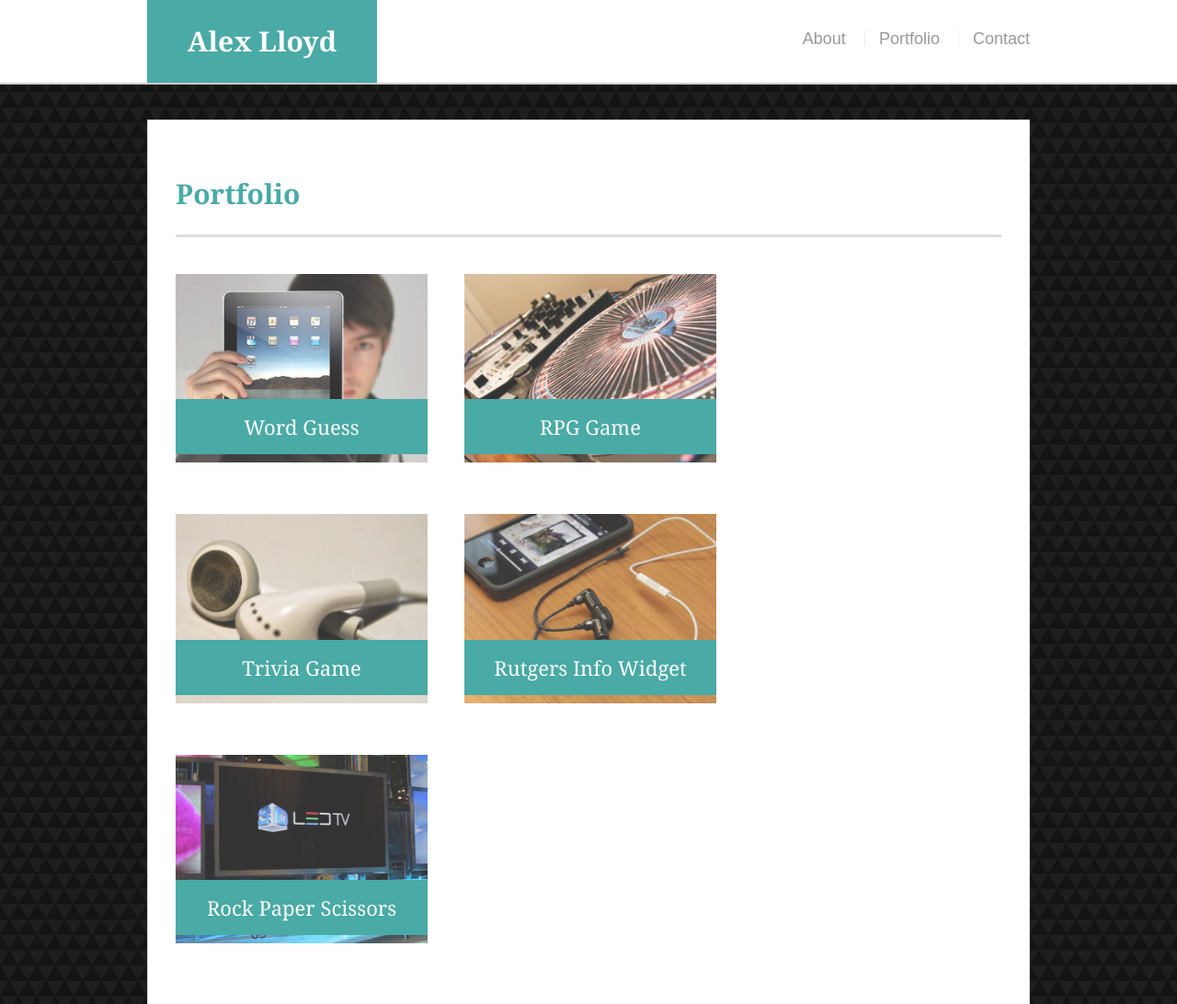
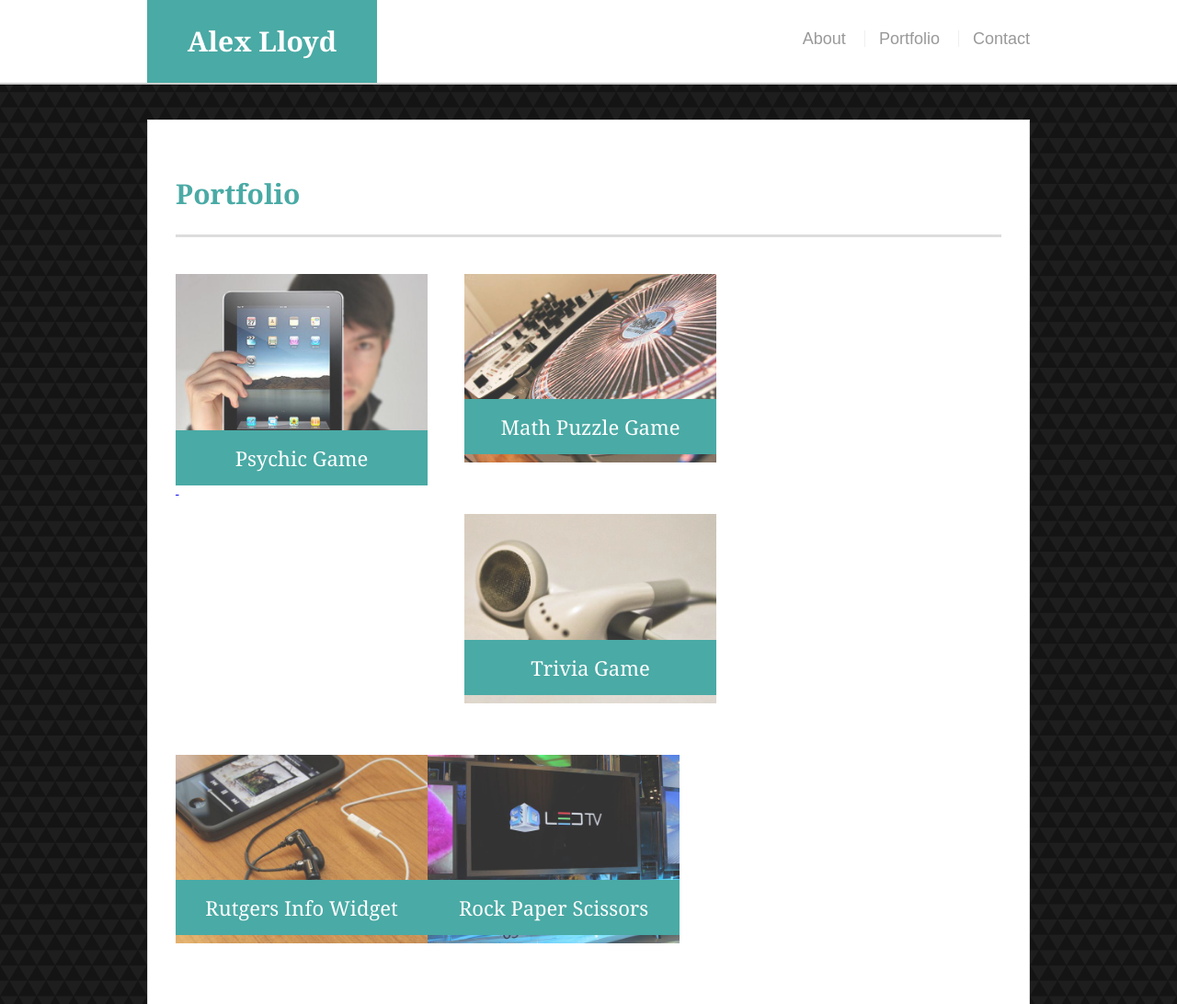
Before and after one commit to AlexLloyd89/Responsive-Portfolio, a plain HTML site: page portfolio.html in a window 1280 px wide. Shown: the top 1092 px of the page at 92% size. Drawn offline with Linux system fonts and the light colour scheme.

Commit message:
Update portfolio.html

```diff
--- a/portfolio.html
+++ b/portfolio.html
@@ -3,7 +3,7 @@
 
 <head>
   <meta charset="UTF-8">
-  <title>Portfolio | Your Name</title>
+  <title>Portfolio | Alex Lloyd</title>
   <link rel="stylesheet" type="text/css" href="assets/css/style.css">
 </head>
 
@@ -25,14 +25,16 @@
       <h1>Portfolio</h1>
 
       <div class="work">
-        <img src="assets/images/technics-q-c-640-480-1.jpg" alt="Word Guess">
-
-        <h3>Word Guess</h3>
+        <a href='https://alexlloyd89.github.io/Psychic-Game/'>
+        <img src="assets/images/technics-q-c-640-480-1.jpg" alt="Psychic Game">
+           <h3>Psychic Game</h3>'
+        </a>
       </div>
       <div class="work">
-        <img src="assets/images/technics-q-c-640-480-2.jpg" alt="RPG Game">
-
-        <h3>RPG Game</h3>
+        <a href='https://alexlloyd89.github.io/unit-4-game/'>
+        <img src="assets/images/technics-q-c-640-480-2.jpg" alt="Math Puzzle Game">
+           <h3>Math Puzzle Game</h3>
+        </a>
       </div>
       <div class="work">
         <img src="assets/images/technics-q-c-640-480-5.jpg" alt="Trivia Game">
```
